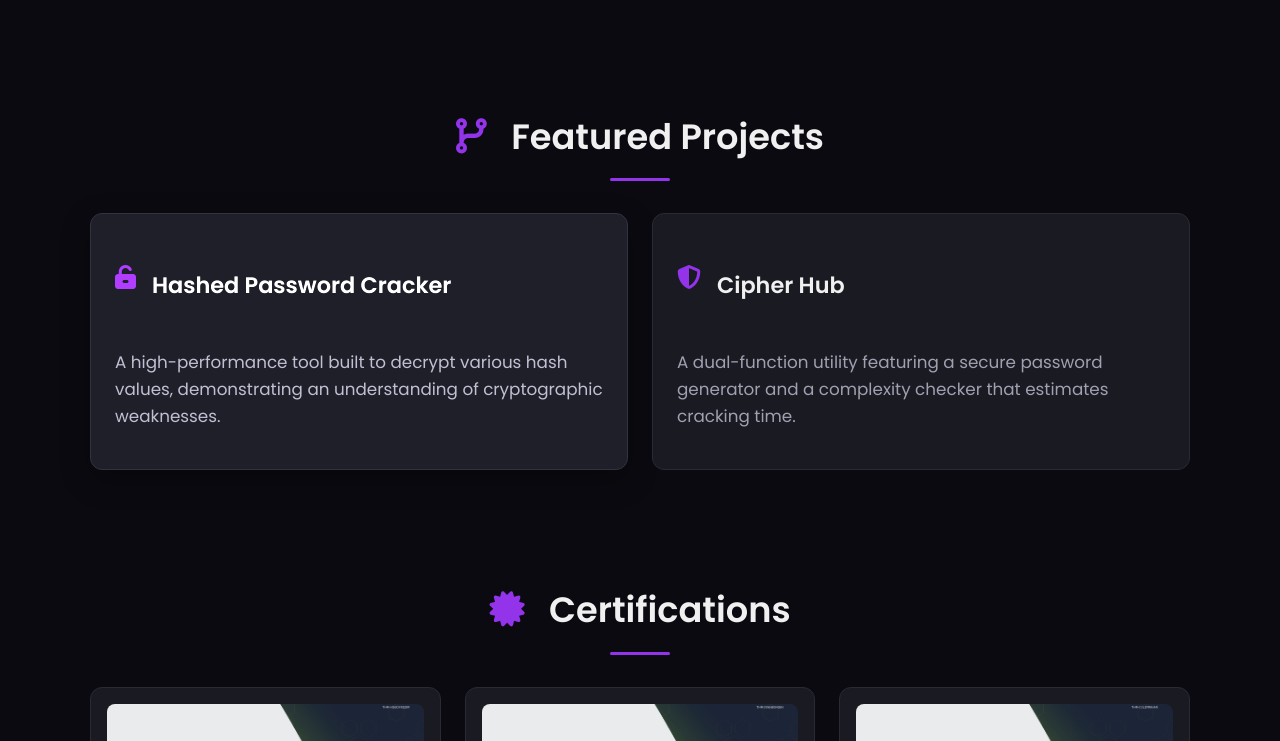
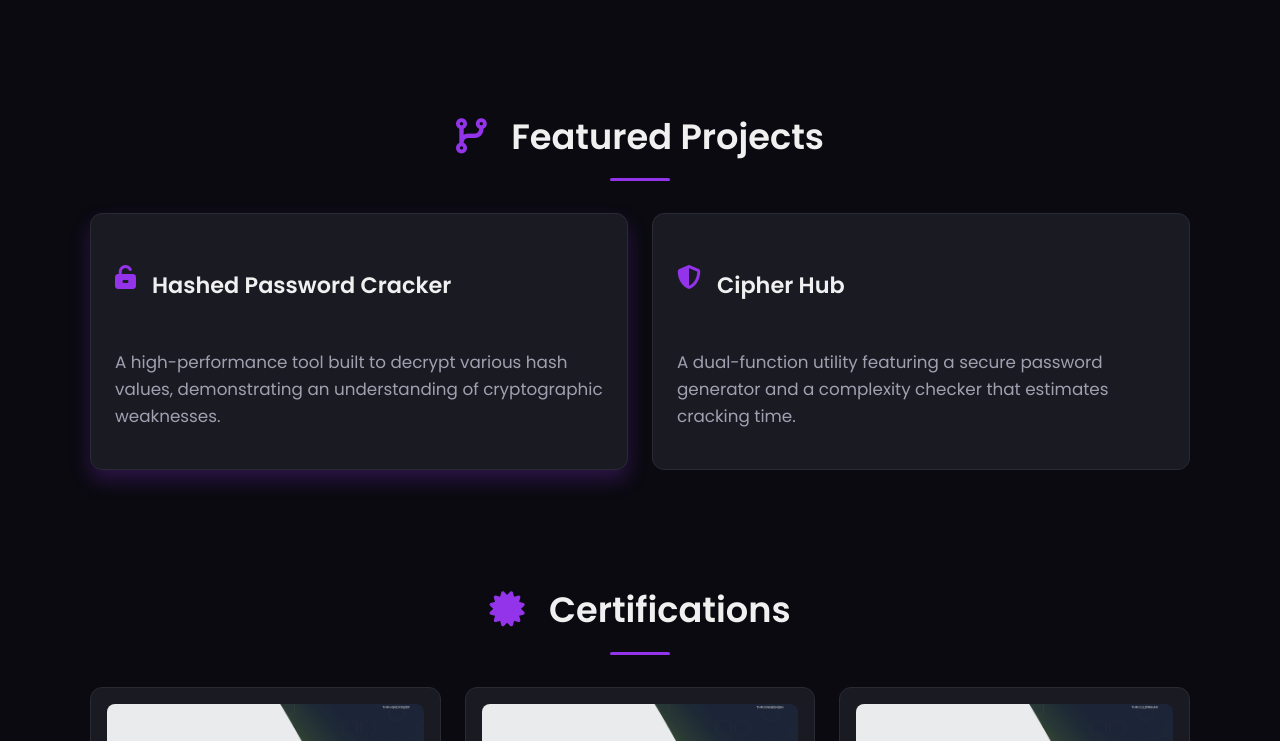
Before and after one commit to harygovind/harygovind.github.io, a plain HTML site: page index.html in a window 1280 px wide. In both pictures the pointer is over the link 359 px from the left and 1808 px from the top of the page. Shown: the part 1467-2208 px from the top of the page. Drawn offline with nearby package versions, Linux system fonts and the light colour scheme.

Commit message:
Update style.css

```diff
--- a/style.css
+++ b/style.css
@@ -44,7 +44,7 @@ body {
 }
 
 section {
-    padding: 2.5rem 0; /* MODIFIED: Padding on top/bottom only */
+    padding: 2.5rem 0;
     margin-bottom: 2rem;
     background-color: transparent;
     border-radius: 8px;
@@ -82,6 +82,8 @@ h4 {
     color: var(--text-light);
     margin-bottom: 0.75rem;
     font-weight: 600;
+    /* Added transition for smooth color change */
+    transition: color 0.3s ease;
 }
 
 p {
@@ -159,6 +161,15 @@ a:hover {
     gap: 1.5rem;
 }
 
+/* Styles for the link wrapping the project card */
+.project-card-link {
+    text-decoration: none;
+}
+/* This prevents the brightness filter from applying to the card link */
+.project-card-link:hover {
+    filter: none;
+}
+
 .project-card,
 .finding-card,
 .education-entry,
@@ -170,9 +181,20 @@ a:hover {
     display: flex;
     flex-direction: column;
     transition: transform 0.3s ease, box-shadow 0.3s ease;
+    /* REMOVED height: 100% to fix sizing issue */
 }
 
-.project-card:hover,
+/* Hover effect on the card now matches the CTA button */
+.project-card-link:hover .project-card {
+    transform: translateY(-3px);
+    box-shadow: 0 10px 20px rgba(147, 51, 234, 0.25);
+}
+
+/* This changes ONLY the H4 color when the H4 is hovered */
+.project-card h4:hover {
+    color: var(--primary-color);
+}
+
 .finding-card:hover,
 .education-entry:hover,
 .training-card:hover {
@@ -302,7 +324,6 @@ a:hover {
     border: 1px solid var(--border-color);
     border-radius: 12px;
     text-align: center;
-    /* Adjusted padding to be consistent */
     padding-top: 2.5rem;
     padding-bottom: 2.5rem;
 }
@@ -398,7 +419,6 @@ a:hover {
         padding: 1rem;
     }
     section {
-        /* REMOVED redundant padding rule */
         margin-bottom: 1.5rem;
     }
     h3 {
```
